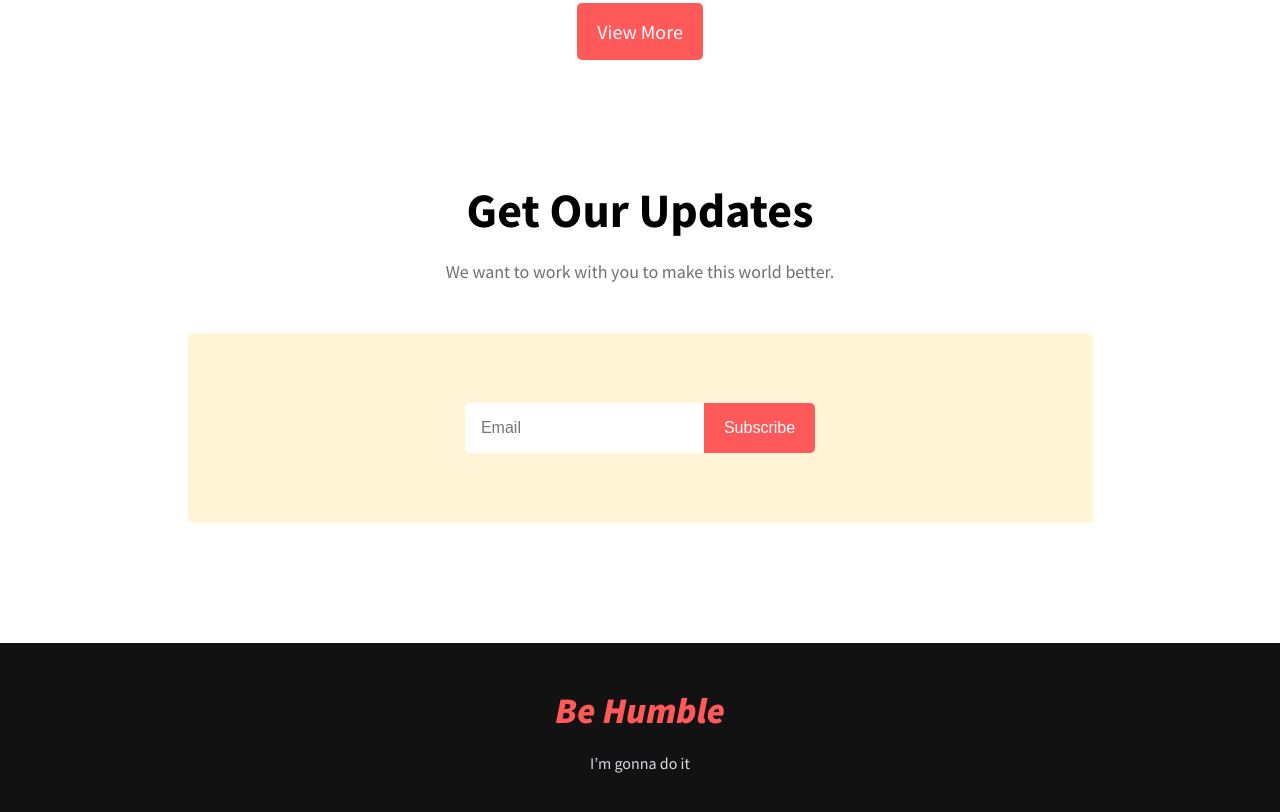
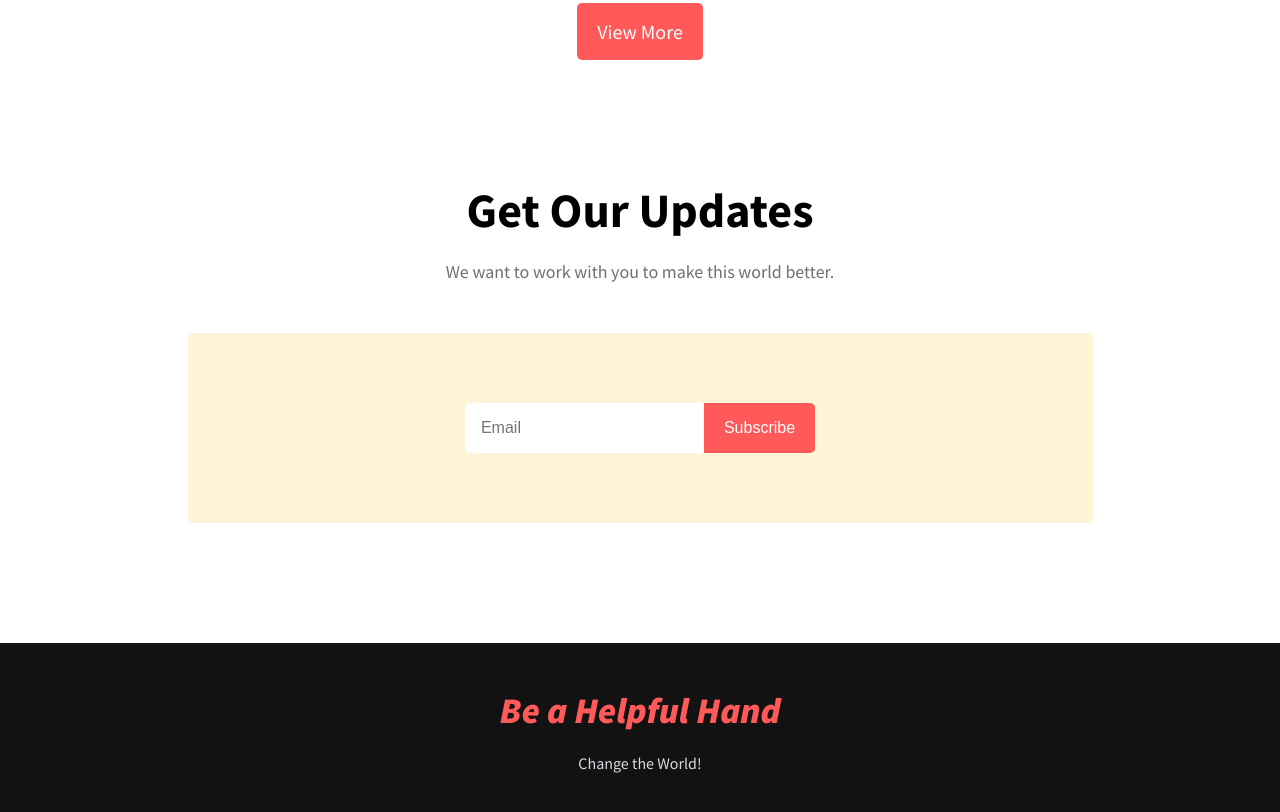
Before and after one commit to silencr/easy-funds, a plain HTML site: page index.html in a window 1280 px wide. Shown: the part 2591-3403 px from the top of the page. Drawn offline with Linux system fonts and the light colour scheme.

Commit message:
footer changed

```diff
--- a/index.html
+++ b/index.html
@@ -112,8 +112,8 @@
         <!-- /Subsciption -->
 
         <footer>
-            <p id="footer-title">Be Humble</p>
-            <p id="footer-tag-line">I’m gonna do it</p>
+            <p id="footer-title">Be a Helpful Hand</p>
+            <p id="footer-tag-line">Change the World!</p>
         </footer>
 
     </div>
```
